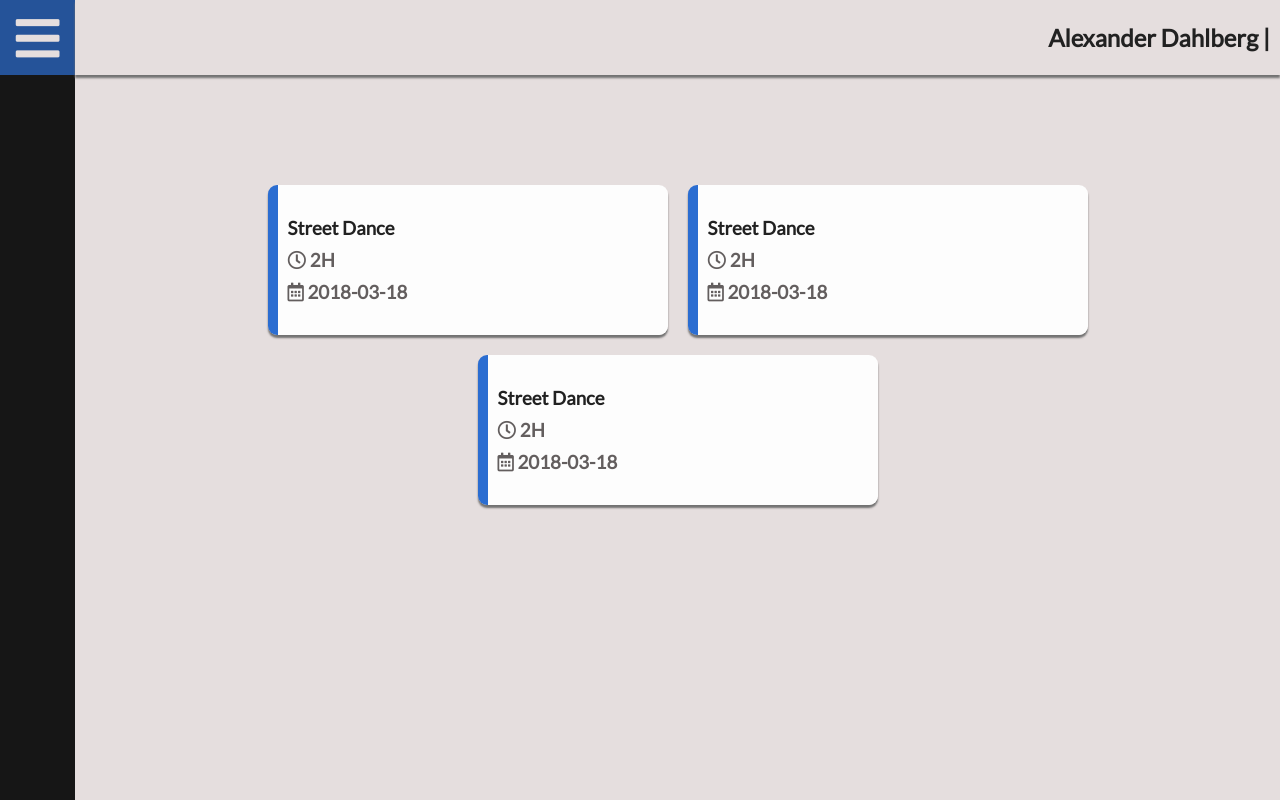
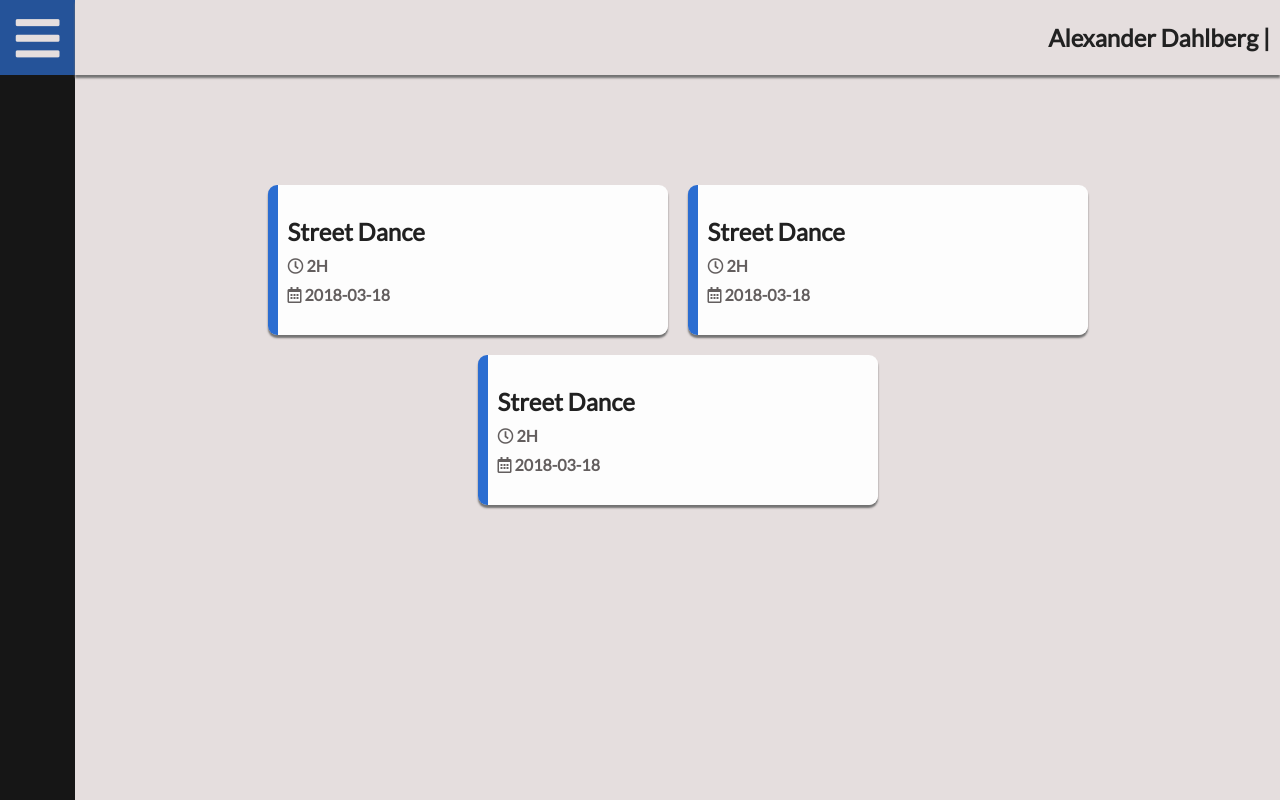
Before and after one commit to whoisaplex/danceproject, a plain HTML site: page profilePage/index.html in a window 1280 px wide. Drawn offline with Linux system fonts and the light colour scheme.

Commit message:
Class style change

```diff
--- a/profilePage/profile.css
+++ b/profilePage/profile.css
@@ -93,10 +93,12 @@
 }
 
 .boxbox_content h3{
+  font-size: 1.5em;
   padding:5px 10px;
   font-weight: bold;
 }
 
 .boxbox_content h3:nth-child(2), .boxbox_content h3:nth-child(3){
+  font-size: 1em;
   color:#635e5e;
 }
```
